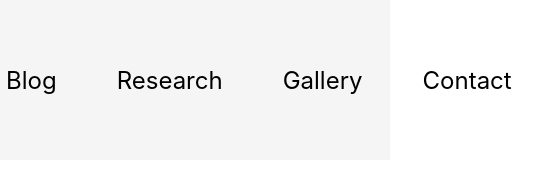
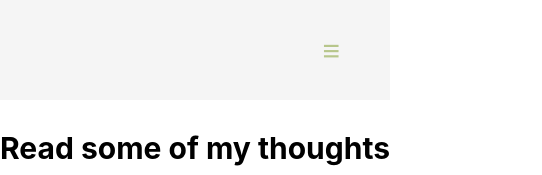
Before and after one commit to lukemoenning/digdiaries, a Next.js app: page /blog in a window 390 px wide. Shown: the top 175 px of the page, 542 px wide, since content can reach past the window. Built offline with nearby package versions, Linux system fonts and the light colour scheme.

Commit message:
mobile navbar

```diff
--- a/app/components/layout/NavLink.tsx
+++ b/app/components/layout/NavLink.tsx
@@ -4,7 +4,7 @@ import { theme } from '@/app/libs/theme'
 import type { navItem } from '@/app/libs/types';
 
 const NavLinkWrapper = styled(Link)`
-  font-size: ${theme.fontSize.large};
+  font-size: ${theme.fontSize.lg};
   text-decoration: none;
   margin: 30px;
 `
--- a/app/components/layout/navbar.tsx
+++ b/app/components/layout/navbar.tsx
@@ -9,16 +9,50 @@ const NavWrapper = styled.div`
   align-items: center;
   justify-content: center;
   width: 100%;
-  height: 10rem;
+  height: ${theme.sizing.navbar.height};
   background-color: ${theme.colors.offWhite};
-`;
+`
 
-const NavLinks = styled.div`
+const DesktopNavLinks = styled.div`
   display: flex;
   flex-direction: row;
   justify-content: space-between;
   align-items: center;
-`;
+
+  @media (max-width: ${theme.breakpoints.md}) {
+    display: none;
+  }
+`
+
+const MobileNavLinks = styled.div`
+  display: flex;
+  flex-direction: column;
+  justify-content: flex-start;
+  align-items: center;
+  position: absolute;
+  top: ${theme.sizing.navbar.height};
+  left: 0;
+  width: 100%;
+  height: calc(100vh - ${theme.sizing.navbar.height});
+  background-color: ${theme.colors.offWhite};
+  z-index: 1;
+`
+
+const MobileToggle = styled.div`
+  display: none;
+  color: ${theme.colors.lightGreen};
+  font-size: ${theme.fontSize.xl};
+  margin-left: auto;
+  margin-right: 50px;
+
+  &:hover {
+    cursor: pointer;
+  }
+
+  @media (max-width: ${theme.breakpoints.md}) {
+    display: flex;
+  }
+`
 
 const NavItems: navItem[] = [
   {name: 'About', href: '/'},
@@ -30,10 +64,42 @@ const NavItems: navItem[] = [
 
 export default function Navbar() {
   const [activeLink, setActiveLink] = useState<string>('About')
+  const [isMobileOpen, setIsMobileOpen] = useState<boolean>(false)
+
+  const toggleBodyScrollLock = () => {
+    const body = document.querySelector('body');
+    if (body) {
+      body.style.overflow = isMobileOpen ? 'auto' : 'hidden';
+    }
+  }
 
   return (
     <NavWrapper>
-      <NavLinks>
+      <MobileToggle onClick={() => {
+        setIsMobileOpen(!isMobileOpen)
+        toggleBodyScrollLock()
+      }}>
+        {isMobileOpen ? <>&#10005;</> : <>&#8801;</>}
+      </MobileToggle>
+
+      {isMobileOpen && (
+        <MobileNavLinks>
+          {NavItems.map((item) => (
+            <NavLink
+              {...item}
+              key={item.name}
+              isActive={item.name === activeLink}
+              onClick={() => {
+                setActiveLink(item.name)
+                setIsMobileOpen(false)
+                toggleBodyScrollLock()
+              }}
+            />
+          ))}
+        </MobileNavLinks>
+      )}
+
+      <DesktopNavLinks>
         {NavItems.map((item) => (
           <NavLink
             {...item}
@@ -42,7 +108,7 @@ export default function Navbar() {
             onClick={() => setActiveLink(item.name)}
           />
         ))}
-      </NavLinks>
+      </DesktopNavLinks>
     </NavWrapper>
   )
 }
--- a/app/libs/common-components.tsx
+++ b/app/libs/common-components.tsx
@@ -4,7 +4,7 @@ import { theme } from './theme';
 
 export const BodyText = styled.p`
   color: ${theme.colors.black};
-  font-size: ${theme.fontSize.medium};
+  font-size: ${theme.fontSize.md};
 `;
 
 export const HeaderText = styled.p`
--- a/app/libs/theme.ts
+++ b/app/libs/theme.ts
@@ -10,9 +10,9 @@ export const theme = {
   },
   fontSize: {
     xs: '10px',
-    small: '14px',
-    medium: '18px',
-    large: '24px',
+    sm: '14px',
+    md: '18px',
+    lg: '24px',
     xl: '30px',
   },
   fontWeight: {
@@ -26,5 +26,13 @@ export const theme = {
       normal: '900px',
       wide: '1200px',
     },
+    navbar: {
+      height: '100px',
+    }
+  },
+  breakpoints: {
+    sm: '576px',
+    md: '768px',
+    lg: '992px',
   },
 }
--- a/pages/_app.tsx
+++ b/pages/_app.tsx
@@ -1,4 +1,4 @@
-import Layout from '../app/components/layout/Layout'
+import Layout from '@/app/components/layout/Layout'
 import type { AppProps } from 'next/app'
 
 import '../app/globals.css'
```
